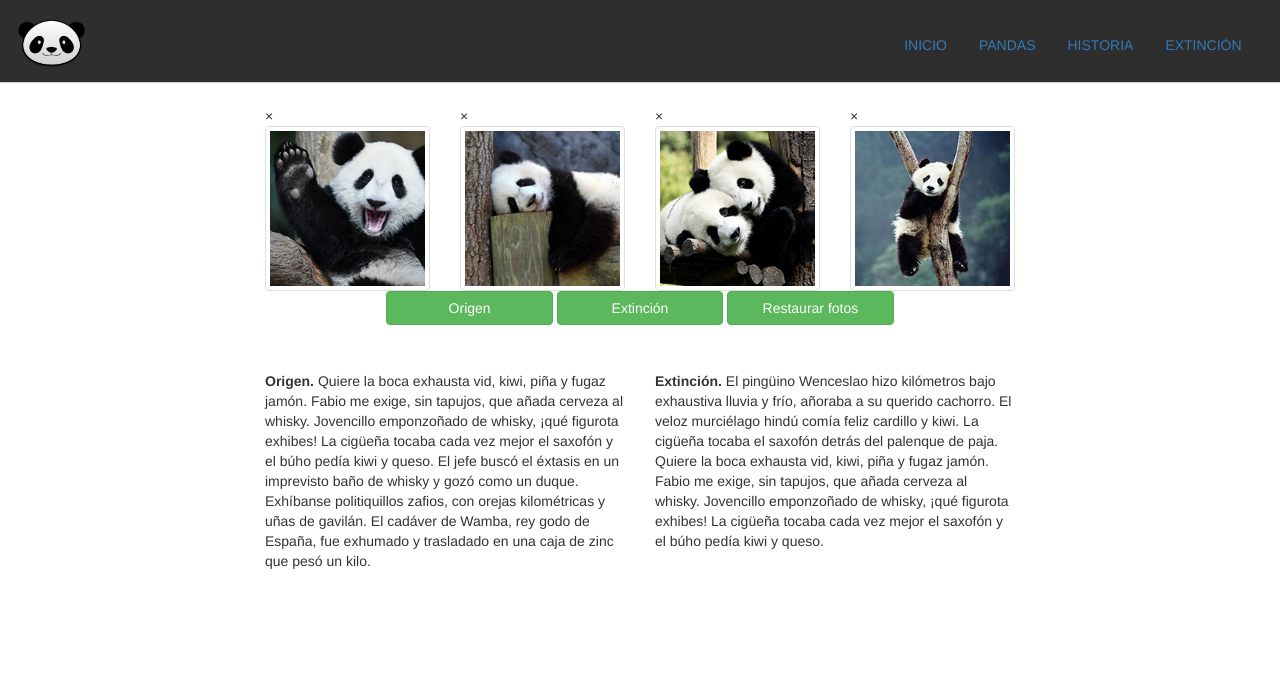
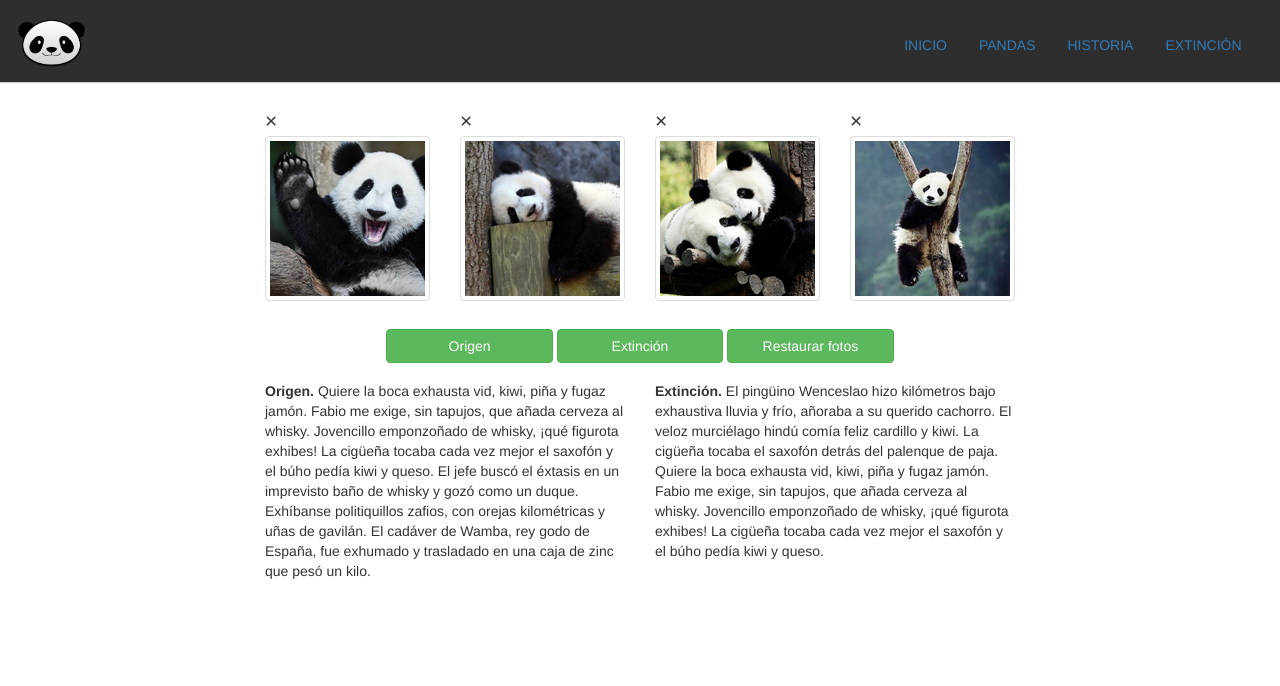
Before and after one commit to dianix/Pandas-reloaded, a plain HTML site: page index.html in a window 1280 px wide. Shown: the top 686 px of the page. Drawn offline with nearby package versions, Linux system fonts and the light colour scheme; files whose address does not match are found by name.

Commit message:
actualización de ajustes

```diff
--- a/css/main.css
+++ b/css/main.css
@@ -28,9 +28,19 @@ nav {
     padding-top: 2%;
 }
 
+#fotos span {
+    font-size: 1.5em;
+}
+
+#fotos span:hover {
+    cursor: pointer;
+    color: #7dce00;
+}
+
 #botonera {
     height: 10%;
     text-align: center;
+    padding-top: 2em;
 }
 
 #botonera button {
```
